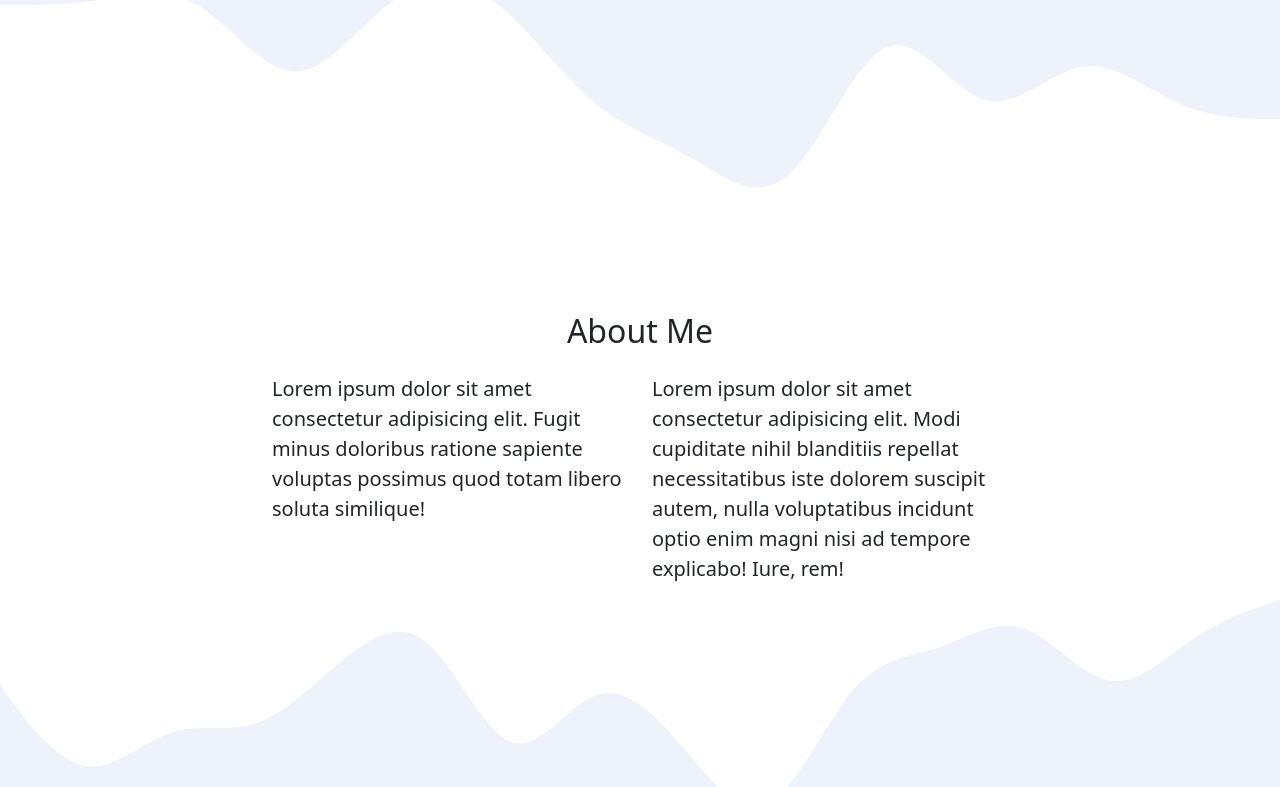
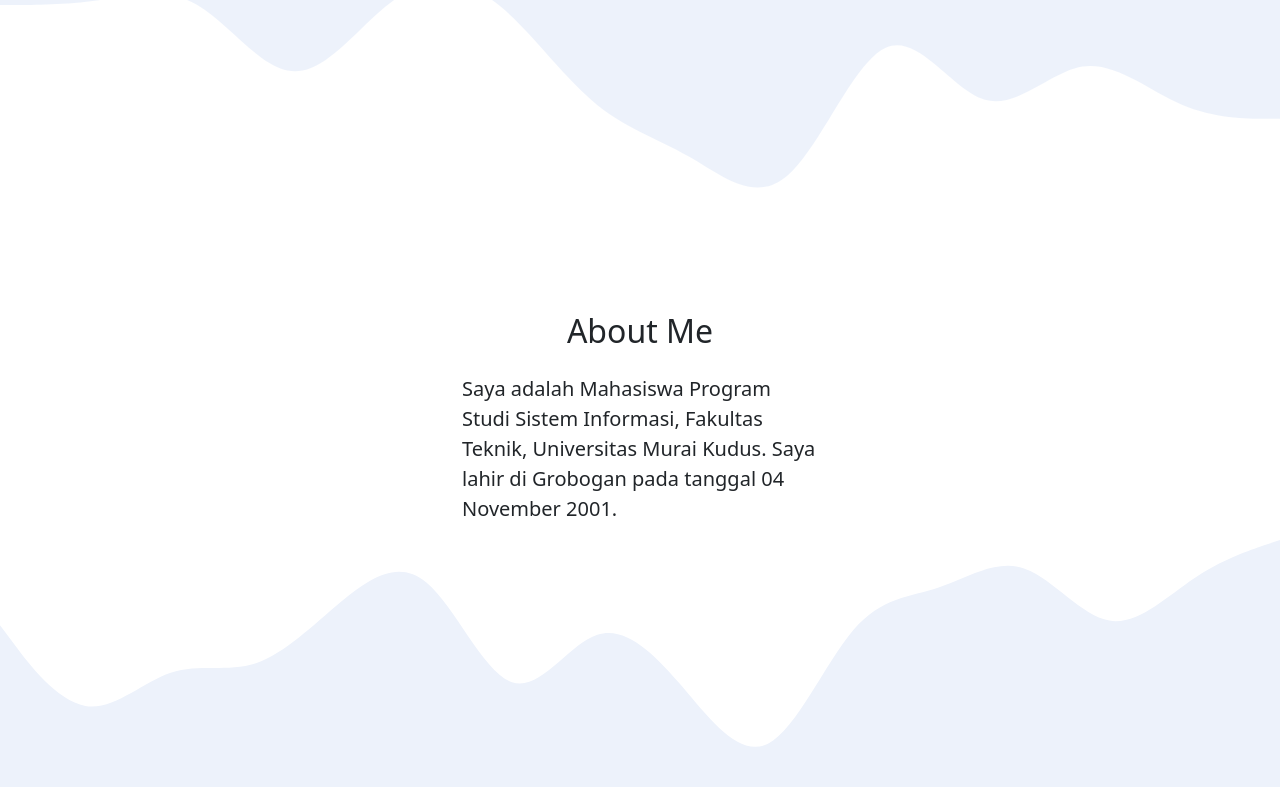
Before and after one commit to indah04/indah04.github.io, a plain HTML site: page index.html in a window 1280 px wide. Shown: the part 447-1234 px from the top of the page. Drawn offline with nearby package versions, Linux system fonts and the light colour scheme.

Commit message:
mengubah paragraf about me

```diff
--- a/index.html
+++ b/index.html
@@ -58,13 +58,14 @@
         </div>
         <div class="row justify-content-center fs-5">
           <div class="col-md-4">
-            <p>Lorem ipsum dolor sit amet consectetur adipisicing elit. Fugit minus doloribus ratione sapiente voluptas possimus quod totam libero soluta similique!</p>
+            <p>Saya adalah Mahasiswa Program Studi Sistem Informasi, Fakultas Teknik, Universitas Murai Kudus.
+              Saya lahir di Grobogan pada tanggal 04 November 2001.  </p>
           </div>
-          <div class="col-md-4">
+          <!-- <div class="col-md-4">
             <p>
               Lorem ipsum dolor sit amet consectetur adipisicing elit. Modi cupiditate nihil blanditiis repellat necessitatibus iste dolorem suscipit autem, nulla voluptatibus incidunt optio enim magni nisi ad tempore explicabo! Iure, rem!
             </p>
-          </div>
+          </div> -->
         </div>
       </div>
       <!-- <svg xmlns="http://www.w3.org/2000/svg" viewBox="0 0 1440 320">
```
